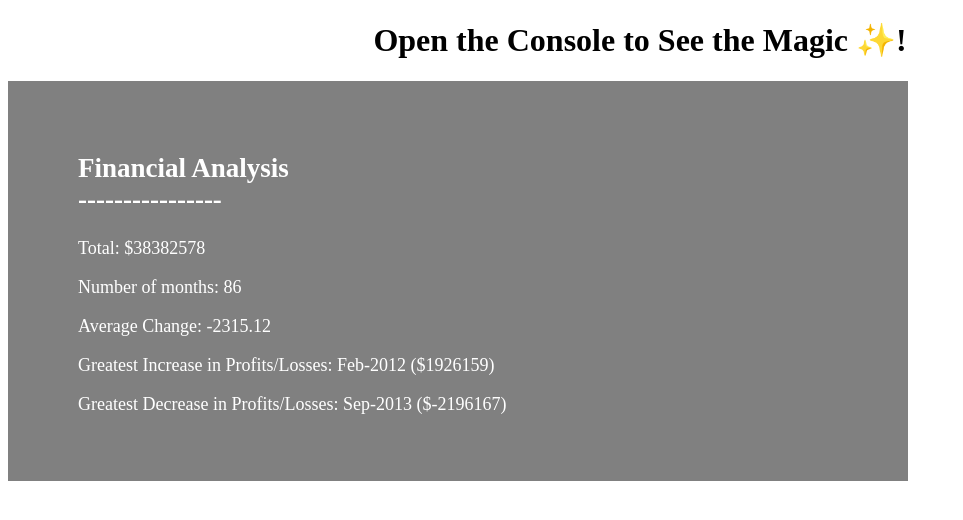
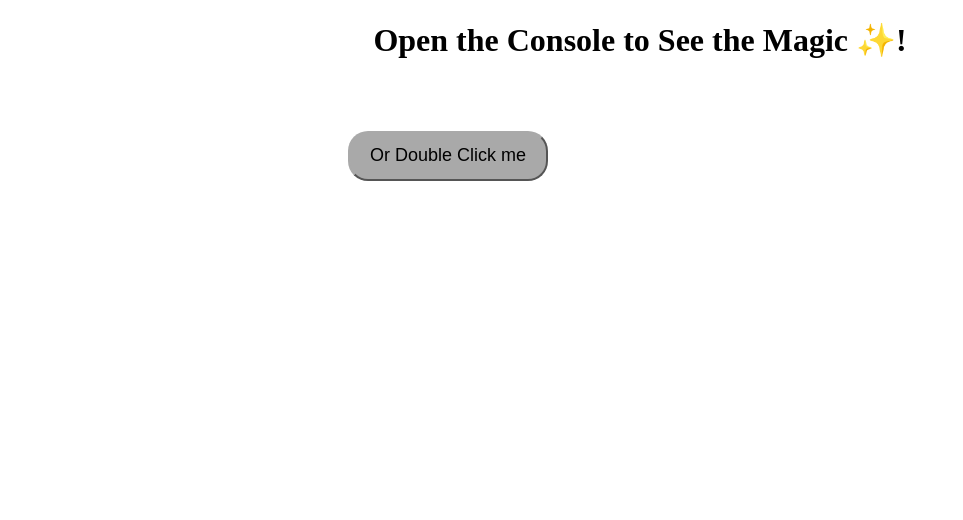
Before and after one commit to Adiam-Ahmed/Console-Finances, a plain HTML site: page index.html in a window 1280 px wide. Shown: the whole page, without its empty margins (0-963 px from the left). Drawn offline with Linux system fonts and the light colour scheme.

Commit message:
transition added

```diff
--- a/index.html
+++ b/index.html
@@ -7,7 +7,29 @@
   <title>M4 Challenge</title>
   <style>
 
-    .box {
+    button {
+      margin: 50px 20px 30px 40px;
+      width: 200px;
+      height: 50px;
+      border-radius: 20px;
+      background-color: darkgray;
+      position: relative;
+      animation: mymove 3s;
+      animation-fill-mode: forwards;
+      cursor: pointer;
+      border-color: darkgray;
+      font-size: 18px;
+    }
+
+    button {animation-timing-function: ease-in;}
+
+    @keyframes mymove {
+      from {left: 0px;}
+      to {left: 300px;}
+    }
+
+    #box {
+      display: none;
       width: 900px;
       height: 400px;
       background-color: gray;
@@ -15,18 +37,16 @@
       font-size: 18px;
       border: black;
     }
-    .item-box{
-      margin: 20px;
-      padding: 50px;
 
-    }
 </style>
 </head>
 <body>
   <h1 style="text-align:center;">Open the Console to See the Magic ✨! </h1>
 
-  <div class="box">
-    <div class="item-box">
+
+   <button id="myButton">Or Double Click me</button>
+
+   <div id="box">
       <h2>Financial Analysis</br>
         ----------------</h2>
       <p id="total"></p>
@@ -34,11 +54,7 @@
       <p id="averageChange"></p>
       <p id="Greatest_Increase"></p>
       <p id="Greatest_Decrease"></p>
-
     </div>
-
-
-  </div>
 
 
 
--- a/index.js
+++ b/index.js
@@ -1,3 +1,17 @@
+document.addEventListener("DOMContentLoaded", function () {
+  var button = document.getElementById("myButton");
+  var mybox = document.getElementById("box");
+
+  button.addEventListener("click", function () {
+    if (mybox.style.display === "none") {
+      mybox.style.display = "block";
+      document.getElementById("myButton").innerHTML = "Click to hide"
+    } else {
+      mybox.style.display = "none";
+      document.getElementById("myButton").innerHTML = "Click to unhide"
+    }
+  });
+
 var finances = [
   ['Jan-2010', 867884],
   ['Feb-2010', 984655],
@@ -125,3 +139,6 @@ document.getElementById("months").innerHTML = `Number of months: ${months}`;
 document.getElementById("averageChange").innerHTML = `Average Change: ${averageChange}`;
 document.getElementById("Greatest_Increase").innerHTML = `Greatest Increase in Profits/Losses: ${maxIncreaseDate }  ($${maxIncrease})`;
 document.getElementById("Greatest_Decrease").innerHTML = `Greatest Decrease in Profits/Losses: ${maxDecreaseDate }  ($${maxDecrease})`;
+
+
+});
```
